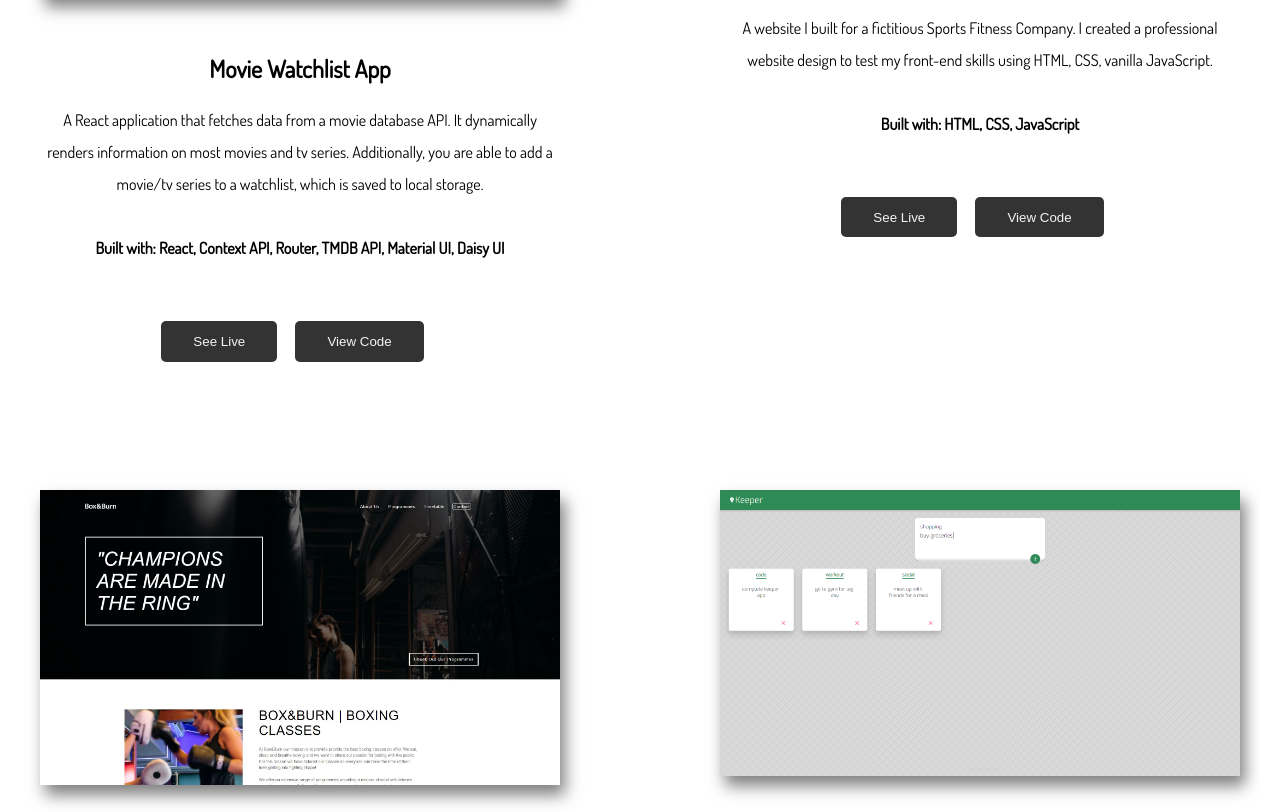
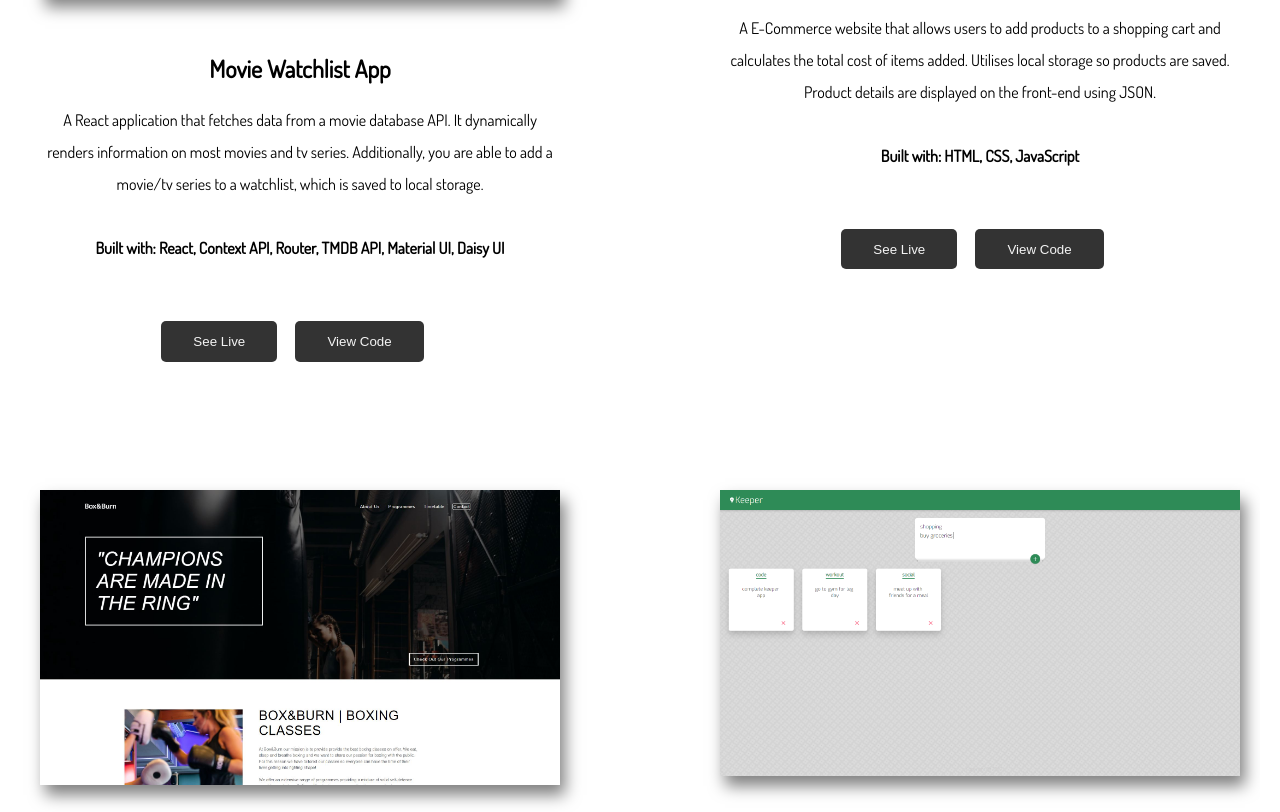
Before and after one commit to mohfaruk/Personal_Portfolio, a website: page index.html in a window 1280 px wide. Shown: the part 2736-3548 px from the top of the page. Drawn offline with Linux system fonts and the light colour scheme.

Commit message:
new project added

```diff
--- a/index.html
+++ b/index.html
@@ -159,8 +159,10 @@
           <div class="item-description">
             <h2>Shopping Website</h2>
             <p>
-              A website I built for a fictitious Sports Fitness Company. I created a professional website design
-              to test my front-end skills using HTML, CSS, vanilla JavaScript.
+              A E-Commerce website that allows users to add products to a
+              shopping cart and calculates the total cost of items added.
+              Utilises local storage so products are saved. Product details are displayed on the front-end using
+              JSON.
             </p>
             <br />
             <strong>Built with: HTML, CSS, JavaScript</strong>
```
Also changed, not shown: 1 other file.
